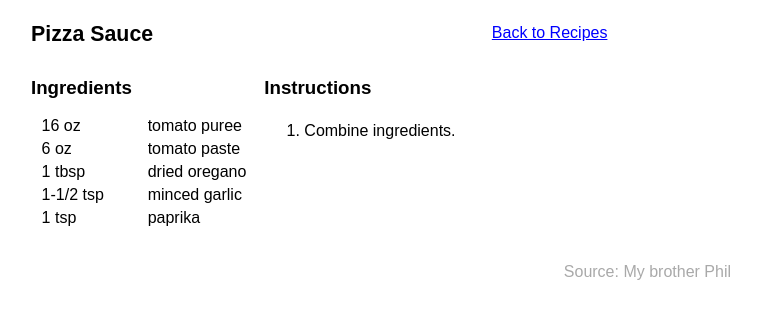
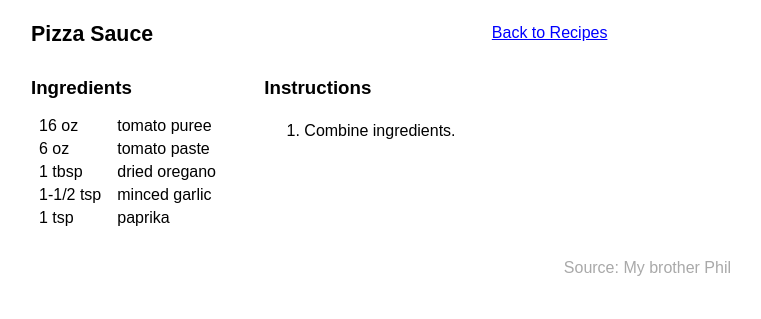
Before and after one commit to prplecake/jrgnsn.net, a Jekyll site: the page built from _recipes/pizza_sauce.md, in a window 1280 px wide. Shown: the top 319 px of the page, without its empty margins (259-1020 px from the left). Built offline with Jekyll 4.4.1, drawn with Linux system fonts in a browser that asks for light colours.

Commit message:
CSS tweaks

```diff
--- a/css/recipe.css
+++ b/css/recipe.css
@@ -24,18 +24,19 @@ header {
 
 .ingredient-list {
     display: grid;
-    grid-template-columns: 0.1fr 1fr 1fr 0.1fr;
+    grid-template-columns: max-content;
     grid-row-gap: 0.3em;
-    margin: 0.3em 0;
+    grid-column-gap: 1em;
+    padding: 0 0.5em;
 }
 
 
 .ingredient-list .qty {
-    grid-column-start: 2;
+    grid-column-start: 1;
 }
 
 .ingredient-list .name {
-    grid-column-start: 3;
+    grid-column-start: 2;
 }
 
 .directions {
```
